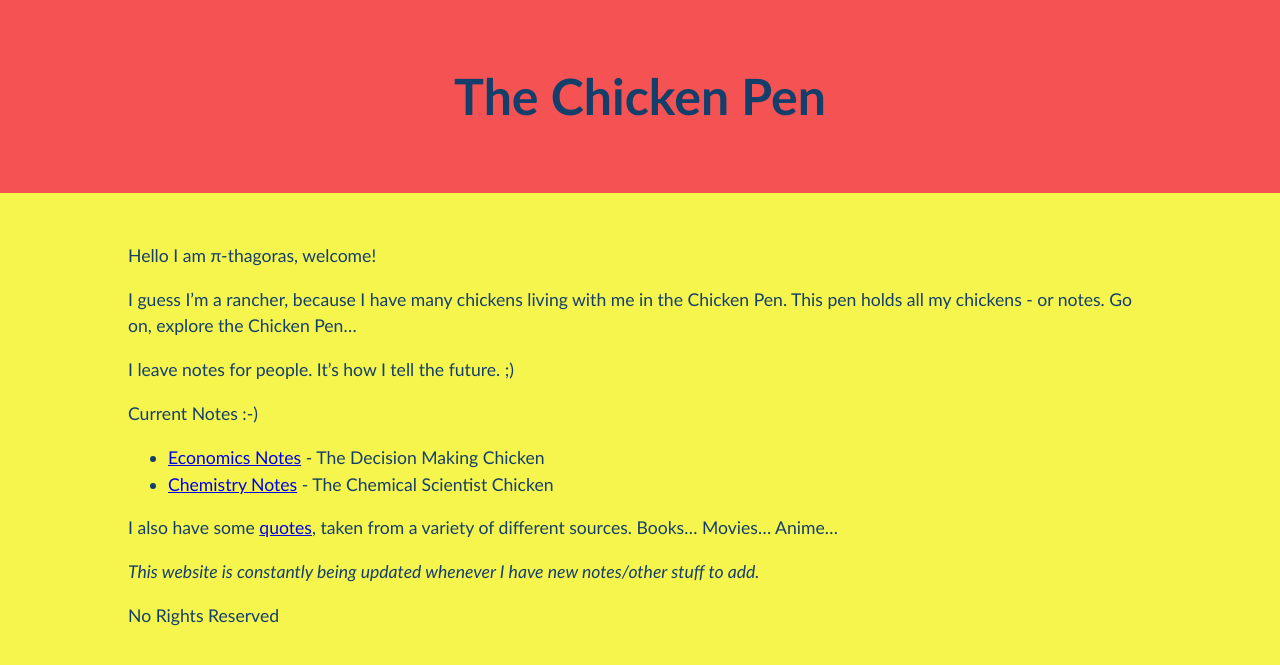
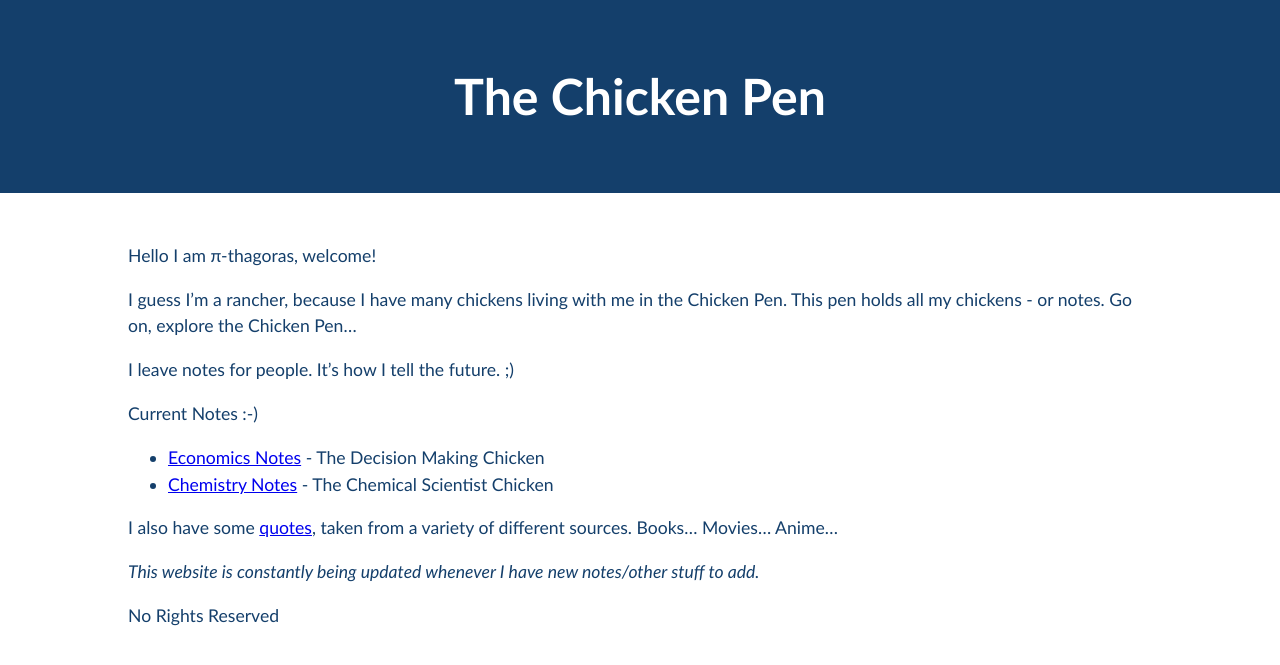
Before and after one commit to Pi-thagoras/the-chicken-pen, a Jekyll site: the page built from index.md, in a window 1280 px wide. Shown: the top 665 px of the page. Built offline with Jekyll 4.4.1, drawn with Linux system fonts in a browser that asks for light colours.

Commit message:
vault backup: 2023-04-11 09:27:28

```diff
--- a/assets/css/styles.css
+++ b/assets/css/styles.css
@@ -5,14 +5,14 @@ body {
   font-size: 16px;
   line-height: 1.5;
   color: #143F6B;
-  background-color: #F6F54D;
+  background-color: #ffffff;
 }
 
 .page-header {
   text-align: center;
   padding: 2%;
-  background-color: #F55353;
-  color: #143F6B;
+  background-color: #143F6B;
+  color: #ffffff;
 }
 
 h1 {
```
